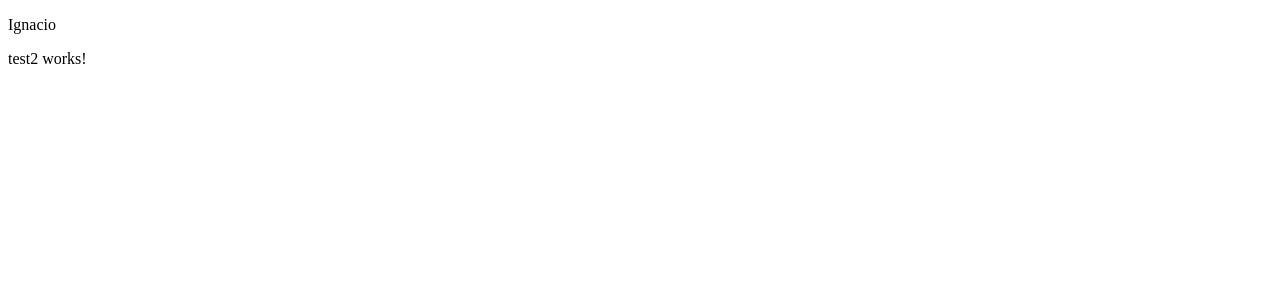
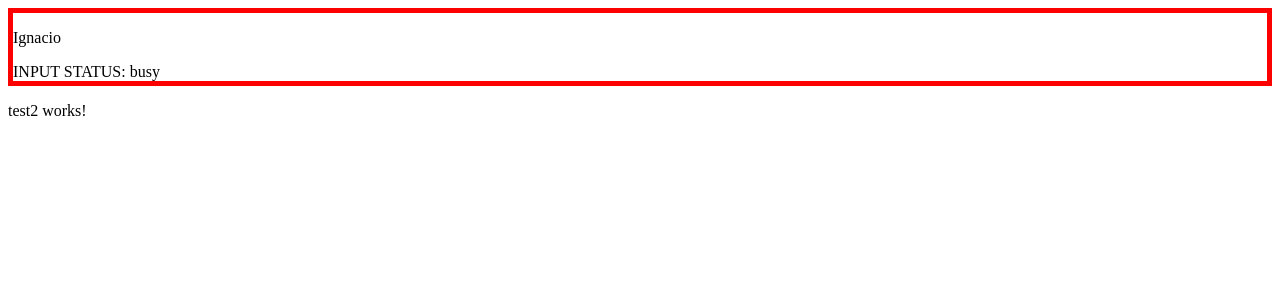
Before and after one commit to IDRZ0/Angular, an Angular app: page / in a window 1280 px wide. Shown: the top 300 px of the page. Built offline with nearby package versions, Linux system fonts and the light colour scheme.

Commit message:
09/08/21 third task input test 1

```diff
--- a/src/app/app.component.html
+++ b/src/app/app.component.html
@@ -1,2 +1,2 @@
-<ignacio></ignacio>
+<ignacio [status]="myStatus"></ignacio>
 <test2></test2>
--- a/src/app/app.component.ts
+++ b/src/app/app.component.ts
@@ -7,6 +7,7 @@ import { Component } from '@angular/core';
 })
 export class AppComponent {
   title = 'Proyecto';
+  myStatus = "busy";
 
   constructor() {
     const testMap = [1, 2, 3, 4, 5, 6].map(item => item * 2);
--- a/src/app/test1/test1.component.html
+++ b/src/app/test1/test1.component.html
@@ -1 +1,4 @@
-<p>Ignacio</p>
+<div style="border: 5px red solid;">
+    <p>Ignacio</p>
+    INPUT STATUS: {{statusTest}}
+</div>
--- a/src/app/test1/test1.component.ts
+++ b/src/app/test1/test1.component.ts
@@ -1,15 +1,16 @@
-import { Component, OnInit } from '@angular/core';
+import { Component, EventEmitter, Input, Output } from '@angular/core';
 
 @Component({
   selector: 'ignacio',
   templateUrl: './test1.component.html',
   styleUrls: ['./test1.component.scss']
 })
-export class Test1Component implements OnInit {
+export class Test1Component {
+
+  @Input('status') statusTest: string = "work";
 
   constructor() { }
 
-  ngOnInit(): void {
-  }
+
 
 }
```
